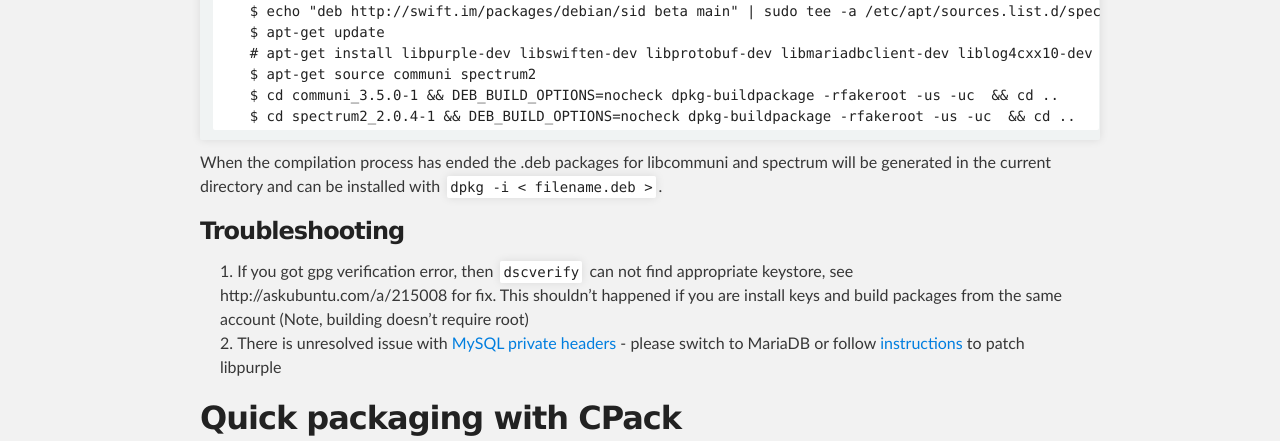
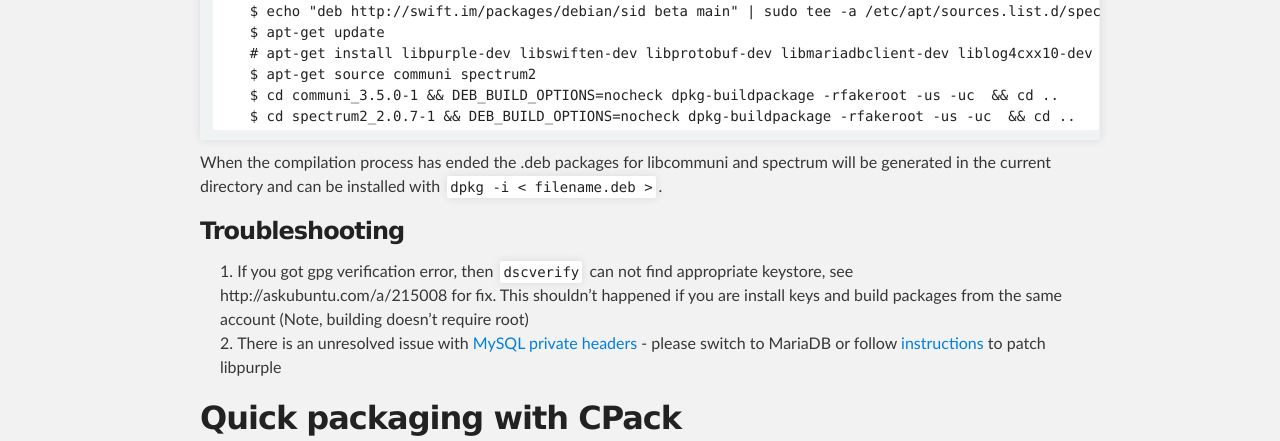
Before and after one commit to SpectrumIM/spectrum2, a Jekyll site: the page built from documentation/installation/packages_debian_ubuntu.md, in a window 1280 px wide. Shown: the part 791-1232 px from the top of the page. Built offline with Jekyll 4.4.1, drawn with Linux system fonts in a browser that asks for light colours; some of the changed text lies outside the part shown.

Commit message:
Update packages_debian_ubuntu.md

```diff
--- a/documentation/installation/packages_debian_ubuntu.md
+++ b/documentation/installation/packages_debian_ubuntu.md
@@ -30,13 +30,13 @@ You need to rebuild source libcommuni and spectrum packages from our source pack
         # apt-get install libpurple-dev libswiften-dev libprotobuf-dev libmariadbclient-dev liblog4cxx10-dev protobuf-compiler libpopt-dev libdbus-glib-1-dev libpqxx3-dev cmake libevent-dev libboost-all-dev libidn11-dev libxml2-dev libavahi-client-dev libavahi-common-dev libcurl4-openssl-dev libsqlite3-dev
         $ apt-get source communi spectrum2
         $ cd communi_3.5.0-1 && DEB_BUILD_OPTIONS=nocheck dpkg-buildpackage -rfakeroot -us -uc  && cd ..
-        $ cd spectrum2_2.0.4-1 && DEB_BUILD_OPTIONS=nocheck dpkg-buildpackage -rfakeroot -us -uc  && cd ..
+        $ cd spectrum2_2.0.7-1 && DEB_BUILD_OPTIONS=nocheck dpkg-buildpackage -rfakeroot -us -uc  && cd ..
 
 When the compilation process has ended the .deb packages for libcommuni and spectrum will be generated in the current directory and can be installed with `dpkg -i < filename.deb >`.
 
 ### Troubleshooting
 1. If you got gpg verification error, then `dscverify` can not find appropriate keystore, see http://askubuntu.com/a/215008 for fix. This shouldn't happened if you are install keys and build packages from the same account (Note, building doesn't require root)
-2. There is unresolved issue with [MySQL private headers](https://github.com/SpectrumIM/spectrum2/issues/150) - please switch to MariaDB or follow [instructions](https://github.com/SpectrumIM/spectrum2/issues/150#issuecomment-273991724) to patch libpurple
+2. There is an unresolved issue with [MySQL private headers](https://github.com/SpectrumIM/spectrum2/issues/150) - please switch to MariaDB or follow [instructions](https://github.com/SpectrumIM/spectrum2/issues/150#issuecomment-273991724) to patch libpurple
 
 ## Quick packaging with CPack
 
```
